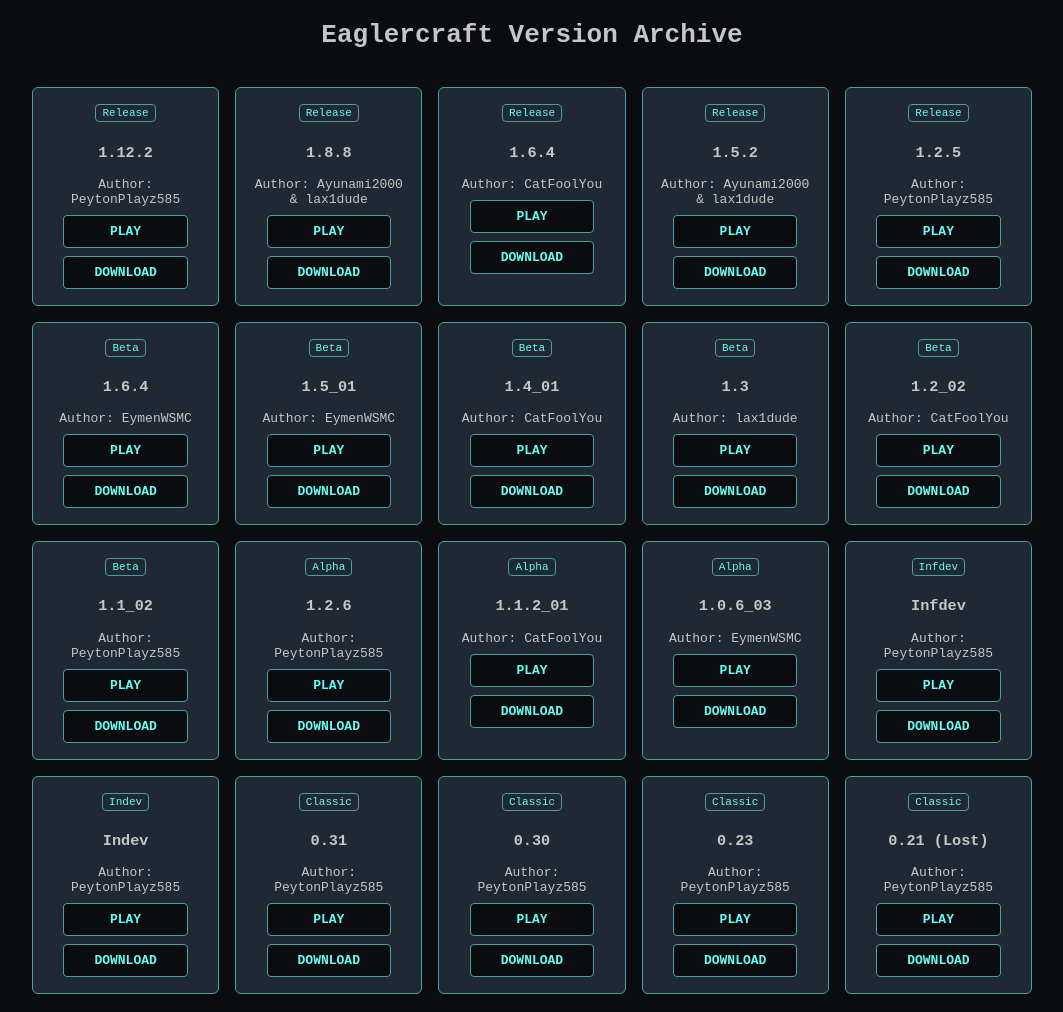
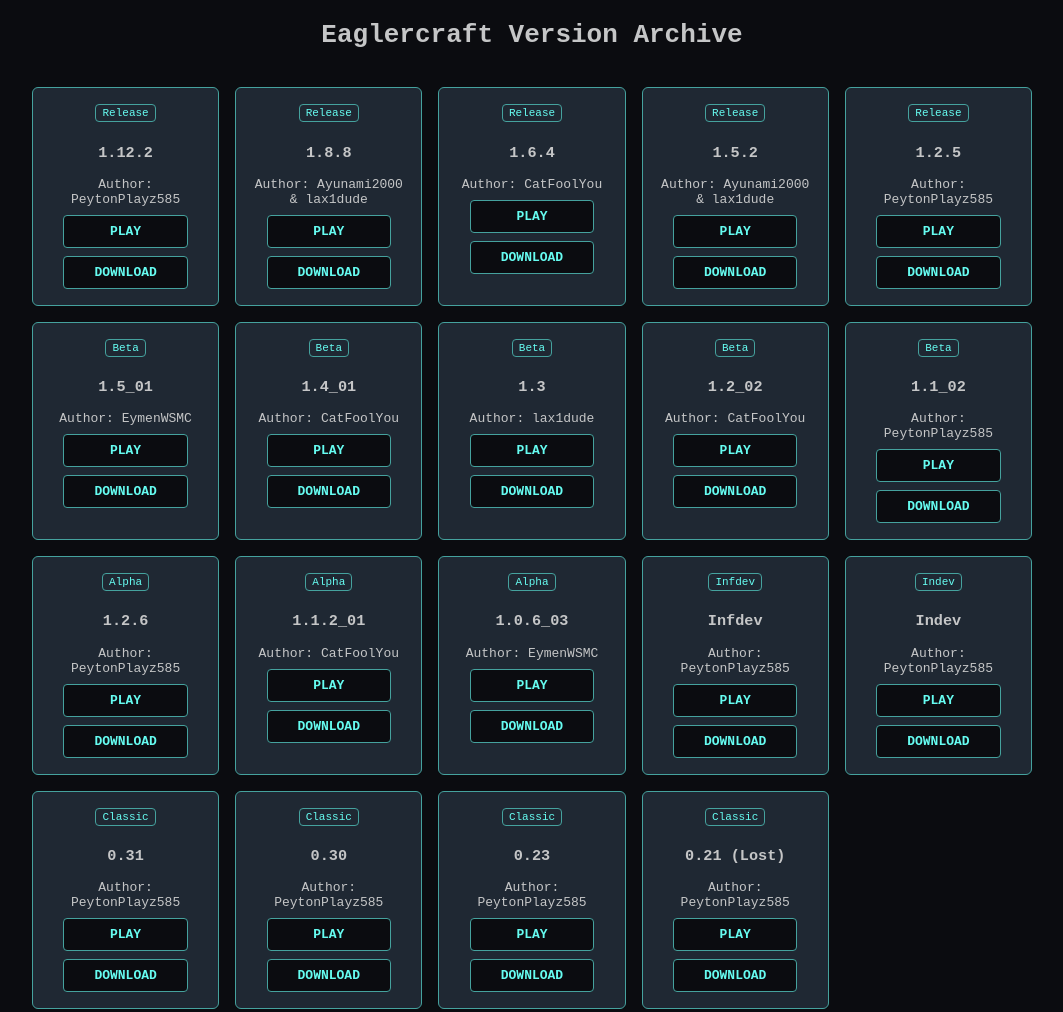
Before and after one commit to eymenwsmc/eagtekarchive, a plain HTML site: page index.html in a window 1280 px wide. Shown: the whole page, without its empty margins (108-1171 px from the left). Drawn offline with Linux system fonts and the light colour scheme.

Commit message:
Update index.html

```diff
--- a/index.html
+++ b/index.html
@@ -83,14 +83,6 @@ function showPopup(name, action){
   <div>Author: PeytonPlayz585</div>
   <a class="btn play" href="release/1.2.5.html">PLAY</a>
   <a class="btn download" href="release/1.2.5.html" download>DOWNLOAD</a>
-</article>
-
-<article class="card">
-  <span class="badge">Beta</span>
-  <h3>1.6.4</h3>
-  <div>Author: EymenWSMC</div>
-  <a class="btn play" href="beta/1.6.4.html">PLAY</a>
-  <a class="btn download" href="beta/1.6.4.html" download>DOWNLOAD</a>
 </article>
 
 <article class="card">
```
